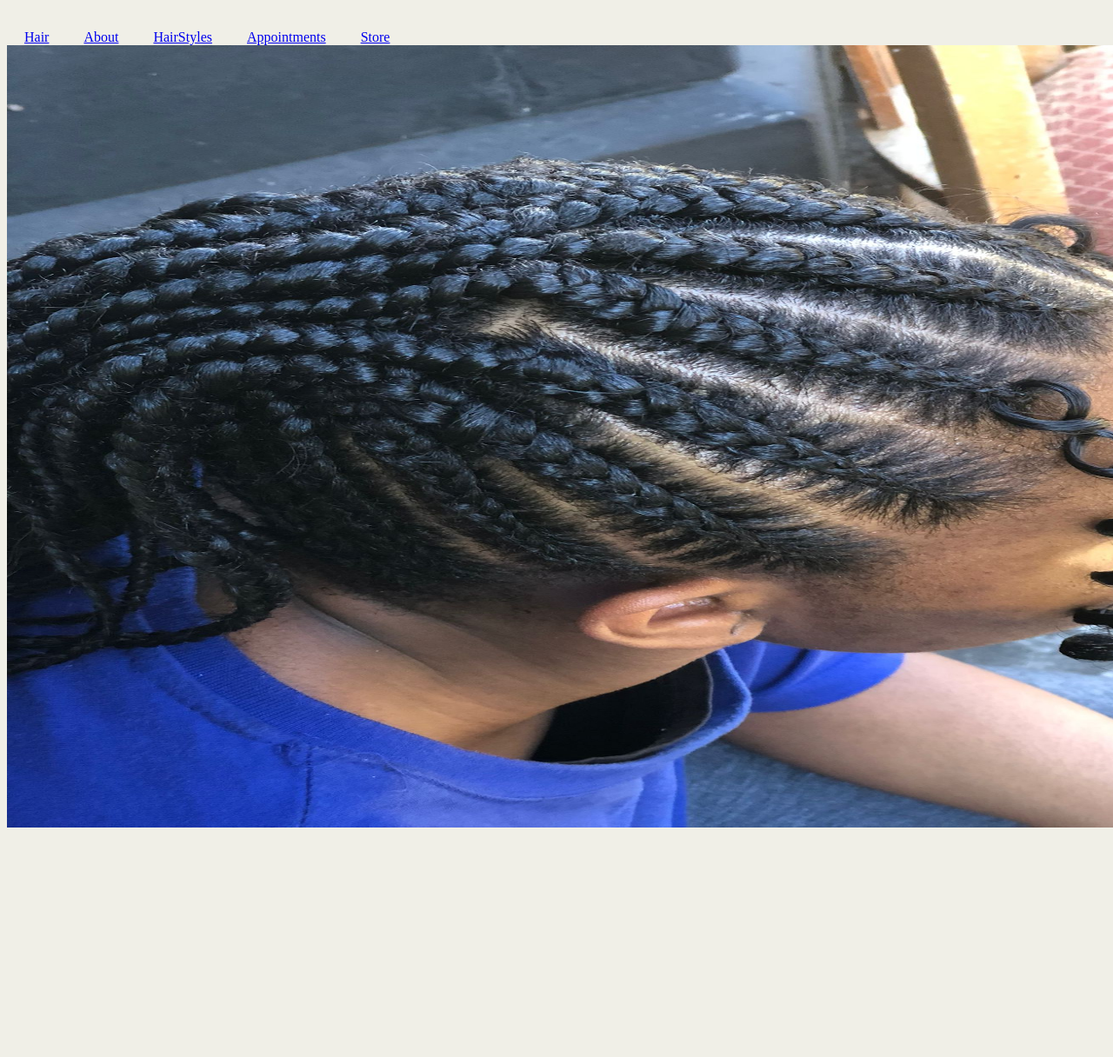
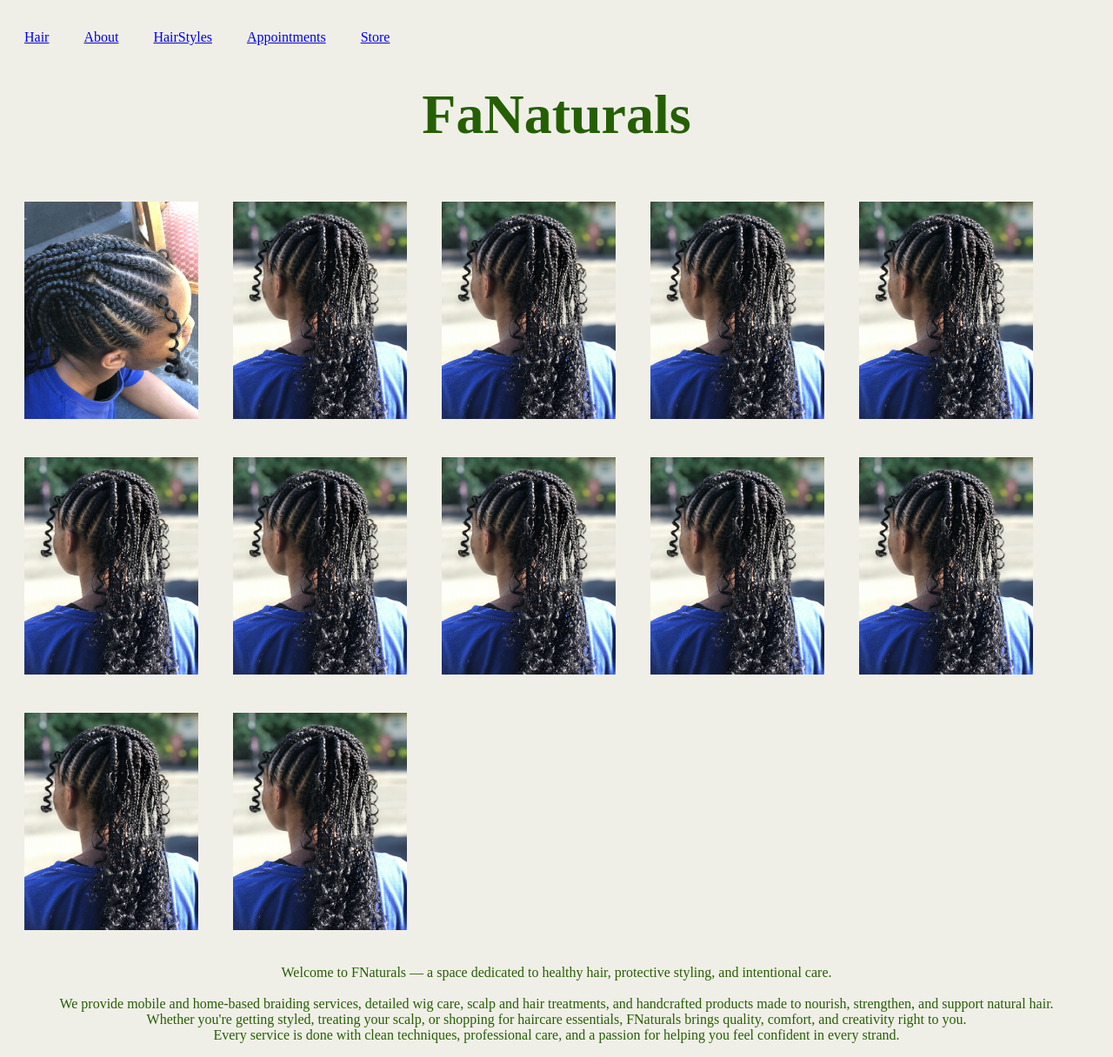
Before and after one commit to SilentStorm227/FaNatural, a React (Vite) app: page / in a window 1280 px wide. Shown: the top 1216 px of the page at 87% size. Before the commit the page ends 964 px from the top, so only its background shows below. Built offline with nearby package versions, Linux system fonts and the light colour scheme.

Commit message:
making slideshow

```diff
--- a/src/components/pages/Home.jsx
+++ b/src/components/pages/Home.jsx
@@ -1,11 +1,32 @@
 import React from "react";
 import pic1 from "../images/pic1.jpeg"
+import pic2 from "../images/pic2.jpeg"
 import "../style/home.css"
 
 function Home(){
     return(
         <div>
-            <img src={pic1} className="slideshow"/>
+            <div className="toptext">
+            <h1>FaNaturals</h1>
+            </div>
+            <div className="container-fluid mt5">
+                <div className="card-body">
+            <img src={pic1} className="card"/>
+            <img src={pic2} className="card"/>
+            <img src={pic2} className="card"/>
+            <img src={pic2} className="card"/>
+            <img src={pic2} className="card"/>
+            <img src={pic2} className="card"/>
+            <img src={pic2} className="card"/>
+            <img src={pic2} className="card"/>
+            <img src={pic2} className="card"/>
+            <img src={pic2} className="card"/>
+            <img src={pic2} className="card"/>
+            <img src={pic2} className="card"/>
+                </div>
+            </div>
+        <p className="description">Welcome to FNaturals — a space dedicated to healthy hair, protective styling, and intentional care.<br /> <br />
+We provide mobile and home-based braiding services, detailed wig care, scalp and hair treatments, and handcrafted products made to nourish, strengthen, and support natural hair.<br /> Whether you're getting styled, treating your scalp, or shopping for haircare essentials, FNaturals brings quality, comfort, and creativity right to you. <br />Every service is done with clean techniques, professional care, and a passion for helping you feel confident in every strand.</p>
         </div>
     )
 }
--- a/src/components/style/home.css
+++ b/src/components/style/home.css
@@ -1,4 +1,17 @@
-.slideshow{
-    width: 1500px;
-    height: 900px;
+.toptext{
+    text-align: center;
+    font-size: 2em;
+    color: #255f03;
 }
+
+.card{
+    width: 200px;
+    height: 250px;
+    border-radius: 10px;
+    padding: 20px;
+}
+
+.description{
+    text-align: center;
+    color: #255f03;
+}
```
